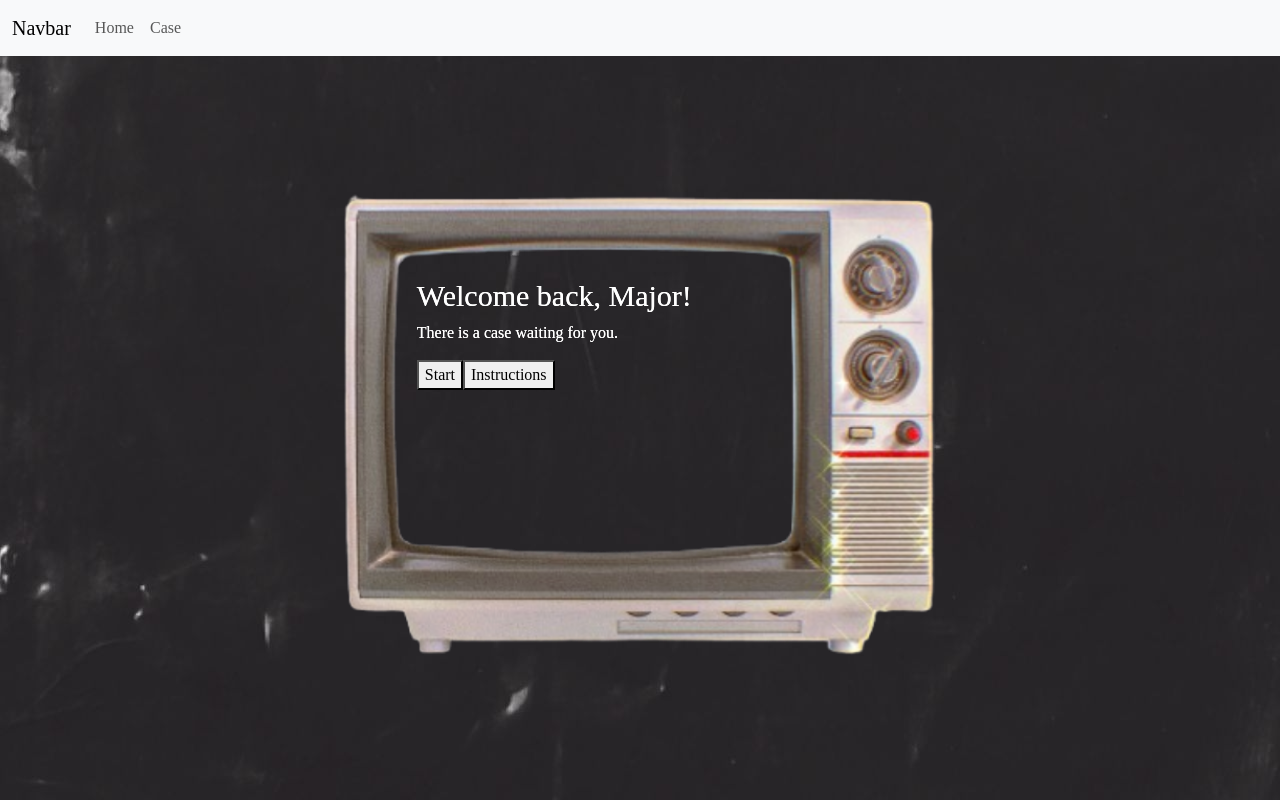
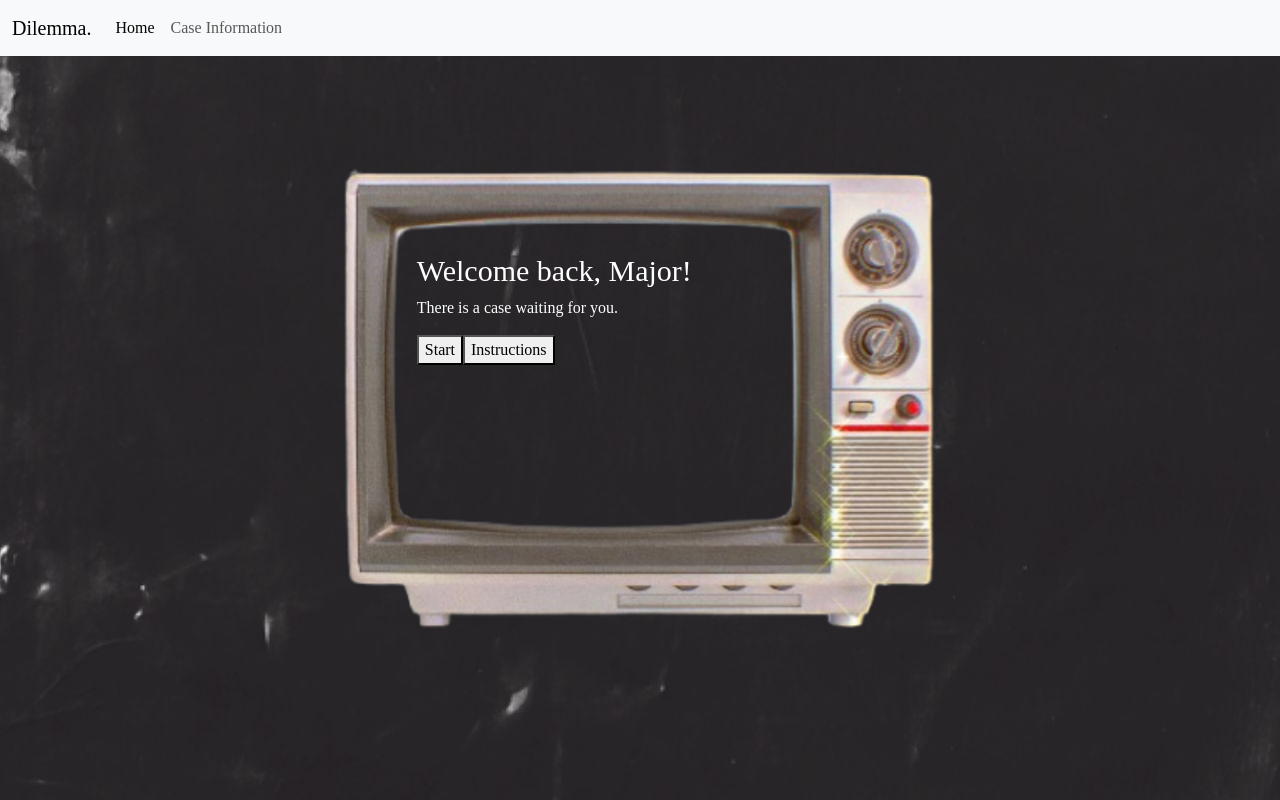
Before and after one commit to shumonkeyy/dilemma, a React (Vite) app: page / in a window 1280 px wide. Built offline with nearby package versions, Linux system fonts and the light colour scheme.

Commit message:
nav bar fixed, help menu added, clues button added

```diff
--- a/src/App.jsx
+++ b/src/App.jsx
@@ -12,18 +12,8 @@ function App() {
 
   return (
     <>
-      <div>
-        <Router>
-          <Navbar />
-          <Routes>
-            <Route>
-              <Route path="/" element={<Television />} />
-              <Route path="/case-info" element={<CaseInfo />} />
-            </Route>
-          </Routes>
-        </Router>
-        <Television />
-      </div>
+      <Television />
+      <Navbar />
     </>
   );
 }
--- a/src/components/Navbar.jsx
+++ b/src/components/Navbar.jsx
@@ -1,13 +1,13 @@
 import React from "react";
-import { Link } from "react-router-dom";
 
 const Navbar = () => {
   return (
+    <div>
       <nav className="navbar navbar-expand-lg bg-body-tertiary">
         <div className="container-fluid">
-        <Link to="/" className="navbar-brand">
-          Navbar
-        </Link>
+          <a className="navbar-brand" href="#">
+            Dilemma.
+          </a>
           <button
             className="navbar-toggler"
             type="button"
@@ -22,19 +22,62 @@ const Navbar = () => {
           <div className="collapse navbar-collapse" id="navbarNav">
             <ul className="navbar-nav">
               <li className="nav-item">
-              <Link to="/" className="nav-link">
+                <a className="nav-link active" aria-current="page" href="#">
                   Home
-              </Link>
+                </a>
               </li>
-            <li className="nav-item">
-              <Link to="/case-info" className="nav-link">
-                Case
-              </Link>
+              <li
+                className="nav-item"
+                data-bs-toggle="modal"
+                data-bs-target="#case-info"
+              >
+                <a className="nav-link" href="#">
+                  Case Information
+                </a>
               </li>
             </ul>
           </div>
         </div>
       </nav>
+
+      {/* modal  */}
+      <div
+        className="modal fade"
+        id="case-info"
+        tabindex="-1"
+        aria-labelledby="exampleModalLabel"
+        aria-hidden="true"
+      >
+        <div className="modal-dialog">
+          <div className="modal-content">
+            <div className="modal-header">
+              <h1 className="modal-title fs-5" id="exampleModalLabel">
+                Case Information: Eileen Sarmenta
+              </h1>
+              <button
+                type="button"
+                className="btn-close"
+                data-bs-dismiss="modal"
+                aria-label="Close"
+              ></button>
+            </div>
+            <div className="modal-body">...</div>
+            <div className="modal-footer">
+              <button
+                type="button"
+                className="btn btn-secondary"
+                data-bs-dismiss="modal"
+              >
+                Close
+              </button>
+              <button type="button" className="btn btn-primary">
+                Save changes
+              </button>
+            </div>
+          </div>
+        </div>
+      </div>
+    </div>
   );
 };
 
--- a/src/index.css
+++ b/src/index.css
@@ -6,7 +6,6 @@ body {
 .overlay-television {
   position: absolute;
   width: 50%;
-  margin-top: 2%;
   top: 50%;
   left: 50%;
   transform: translate(-50%, -50%);
@@ -21,7 +20,7 @@ body {
   margin-left: 12%;
   text-align: left;
   width: 55%;
-  height: 45vh;
+  height: 53vh;
 }
 
 h1 {
@@ -36,9 +35,6 @@ p {
 
 .hide {
   display: none !important;
-  visibility: hidden !important;
-  opacity: 0 !important;
-  height: 0 !important;
 }
 
 .btn-container {
@@ -56,7 +52,7 @@ p {
   justify-content: end;
   width: 138%;
   position: absolute;
-  bottom: 50px;
+  bottom: 110px;
 }
 .scroll-backing {
   position: absolute;
--- a/src/pages/Television.jsx
+++ b/src/pages/Television.jsx
@@ -5,7 +5,7 @@ import { STORYLINE } from "../lines";
 
 const Television = () => {
   //declaring variables
-  const welcomePageRef = useRef(null);
+  const welcomePage = useRef(null);
   const storyLine = useRef(null);
   const storyBoard = useRef(null);
   const [lineNumber, setLineNumber] = useState(0);
@@ -17,9 +17,11 @@ const Television = () => {
   //hide welcome page to start story
   const start = (storyline) => {
     const line = storyline.line;
-    if (welcomePageRef.current) {
-      welcomePageRef.current.classList.add("hide");
+
+    if (welcomePage.current) {
+      welcomePage.current.classList.add("hide");
     }
+
     if (choice.current && !choice.current.classList.contains("hide")) {
       choice.current.classList.add("hide");
     }
@@ -77,8 +79,8 @@ const Television = () => {
 
   //quit
   const quit = () => {
-    if (welcomePageRef.current) {
-      welcomePageRef.current.classList.remove("hide");
+    if (welcomePage.current) {
+      welcomePage.current.classList.remove("hide");
     }
     if (storyBoard.current) {
       storyBoard.current.classList.add("hide");
@@ -109,7 +111,7 @@ const Television = () => {
       {/* welcome page */}
       <img src={tvImage} alt="" className="overlay-television" />
 
-      <div ref={welcomePageRef} className="overlay-television">
+      <div ref={welcomePage} className="overlay-television">
         <div className="overlap">
           <h1>Welcome back, Major!</h1>
           <p>There is a case waiting for you.</p>
@@ -121,7 +123,7 @@ const Television = () => {
           <button
             type="button"
             data-bs-toggle="modal"
-            data-bs-target="#exampleModal"
+            data-bs-target="#instructionModal"
           >
             Instructions
           </button>
@@ -141,7 +143,6 @@ const Television = () => {
             </div>
           </div>
           <div className="btn-container">
-            {/* <div > */}
             <button
               ref={nextBtn}
               className="button"
@@ -149,18 +150,25 @@ const Television = () => {
             >
               Next
             </button>
-            {/* </div> */}
             <button className="button" onClick={() => quit()}>
               Quit
             </button>
+            <button
+              type="button"
+              data-bs-toggle="modal"
+              data-bs-target="#instructionModal"
+            >
+              Help
+            </button>
+            <button>Clues</button>
           </div>
         </div>
       </div>
 
-      {/* modal */}
+      {/* instruction/help modal */}
       <div
         className="modal fade"
-        id="exampleModal"
+        id="instructionModal"
         tabIndex="-1"
         aria-labelledby="exampleModalLabel"
         aria-hidden="true"
@@ -214,6 +222,8 @@ const Television = () => {
           </div>
         </div>
       </div>
+
+      {/* clues modal */}
     </div>
   );
 };
```
Lines whose indentation alone changed are shown as unchanged.
